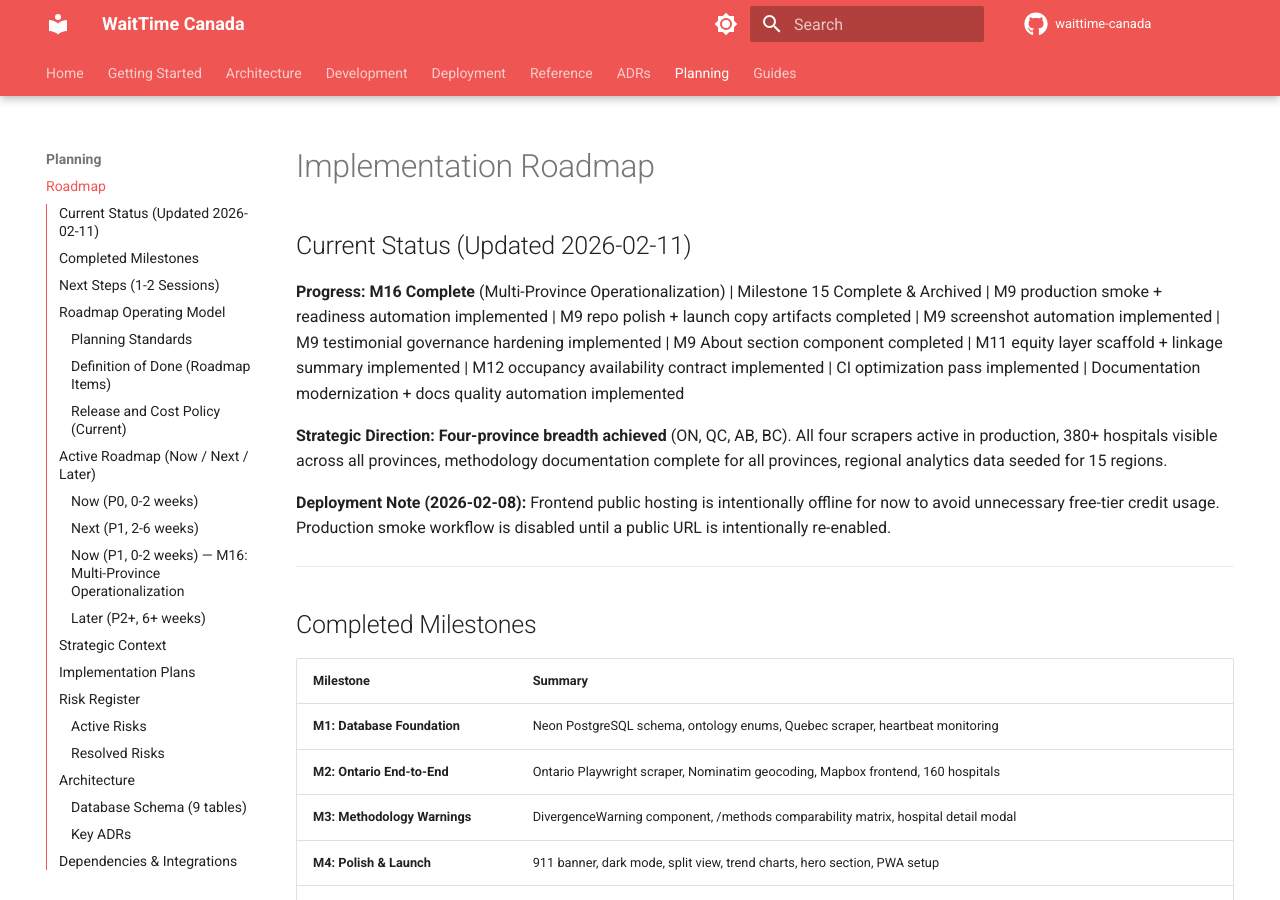
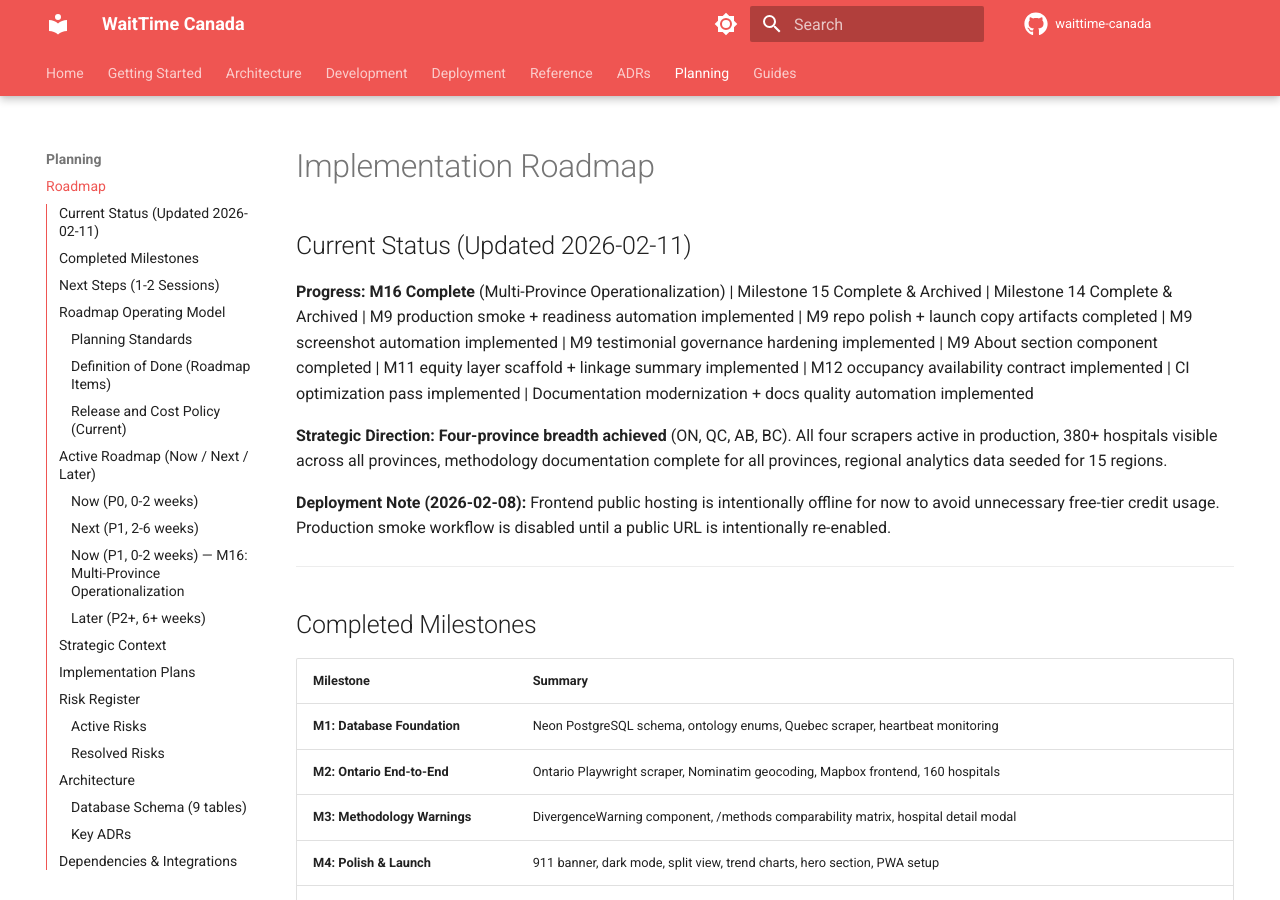
Before and after one commit to jerdaw/waittimecanada, an MkDocs documentation site: the page built from docs/planning/roadmap.md, in a window 1280 px wide and 900 px high. Built offline with MkDocs 1.6.1 and Material for MkDocs 9.7.7, drawn with Linux system fonts in a browser that asks for light colours; comment, search, counter and statistics services are not loaded; some of the changed text lies outside the part shown.

Commit message:
docs: fix roadmap consistency checks
Move M16 plan to archive directory and update Current Status to explicitly mention M14 and M15 completion.

```diff
--- a/docs/planning/roadmap.md
+++ b/docs/planning/roadmap.md
@@ -2,7 +2,7 @@
 
 ## Current Status (Updated 2026-02-11)
 
-**Progress:** **M16 Complete** (Multi-Province Operationalization) | Milestone 15 Complete & Archived | M9 production smoke + readiness automation implemented | M9 repo polish + launch copy artifacts completed | M9 screenshot automation implemented | M9 testimonial governance hardening implemented | M9 About section component completed | M11 equity layer scaffold + linkage summary implemented | M12 occupancy availability contract implemented | CI optimization pass implemented | Documentation modernization + docs quality automation implemented
+**Progress:** **M16 Complete** (Multi-Province Operationalization) | Milestone 15 Complete & Archived | Milestone 14 Complete & Archived | M9 production smoke + readiness automation implemented | M9 repo polish + launch copy artifacts completed | M9 screenshot automation implemented | M9 testimonial governance hardening implemented | M9 About section component completed | M11 equity layer scaffold + linkage summary implemented | M12 occupancy availability contract implemented | CI optimization pass implemented | Documentation modernization + docs quality automation implemented
 
 **Strategic Direction:** **Four-province breadth achieved** (ON, QC, AB, BC). All four scrapers active in production, 380+ hospitals visible across all provinces, methodology documentation complete for all provinces, regional analytics data seeded for 15 regions.
 
```
Also changed, not shown: other parts of docs/planning/roadmap.md (+0 -1 lines), docs/planning/archive/milestone-16-multi-province-ops.md (renamed from docs/planning/implementation/milestone-16-multi-province-ops.md).
